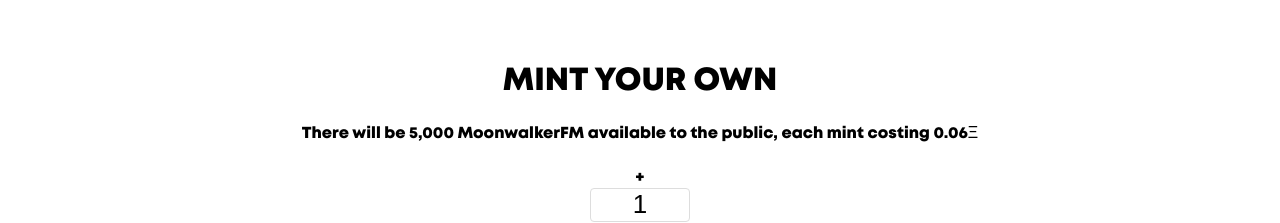
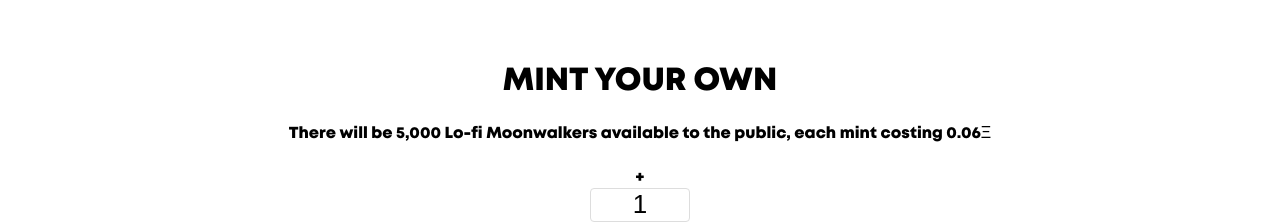
Before and after one commit to nfcurti/moonwalkers, a Next.js app: page / in a window 1280 px wide. Shown: the part 2640-2863 px from the top of the page. Built offline with nearby package versions, Linux system fonts and the light colour scheme.

Commit message:
new section

```diff
--- a/pages/index.js
+++ b/pages/index.js
@@ -101,7 +101,7 @@
         </div>
         <div className={styles.main_mint}>
           <h1>MINT YOUR OWN</h1>
-          <p className={styles.main_mint_p}>There will be 5,000 MoonwalkerFM available to the public, each mint costing 0.06Ξ</p>
+          <p className={styles.main_mint_p}>There will be 5,000 Lo-fi Moonwalkers available to the public, each mint costing 0.06Ξ</p>
           <div >
         <p className={styles.main_mint_s} onClick={() => {
           setMintAmount(mintAmount == 10 ? 10 : mintAmount+1) ;
@@ -115,7 +115,7 @@
       </div>
       <button className={styles.mint_button}> Mint {mintAmount} Moonwalkers!</button>
         </div>
-
+        <img className={styles.benefit} src='/benefit.png'/>
         <div className={styles.roadmap}>
           <h1 className={styles.roadmap_header}>Roadmap</h1>
           <div className={styles.roadmap_wrapper}>
--- a/styles/Home.module.scss
+++ b/styles/Home.module.scss
@@ -7,6 +7,11 @@
 @font-face {
   font-family: Mont Heavy;
   src: url(/Mont-HeavyDEMO.otf);
+}
+
+.benefit{
+    width:-webkit-fill-available;
+    margin-bottom:-10%
 }
 
 .team{
```
Also changed, not shown: 1 other file (tests, documents, lock files or other folders).
